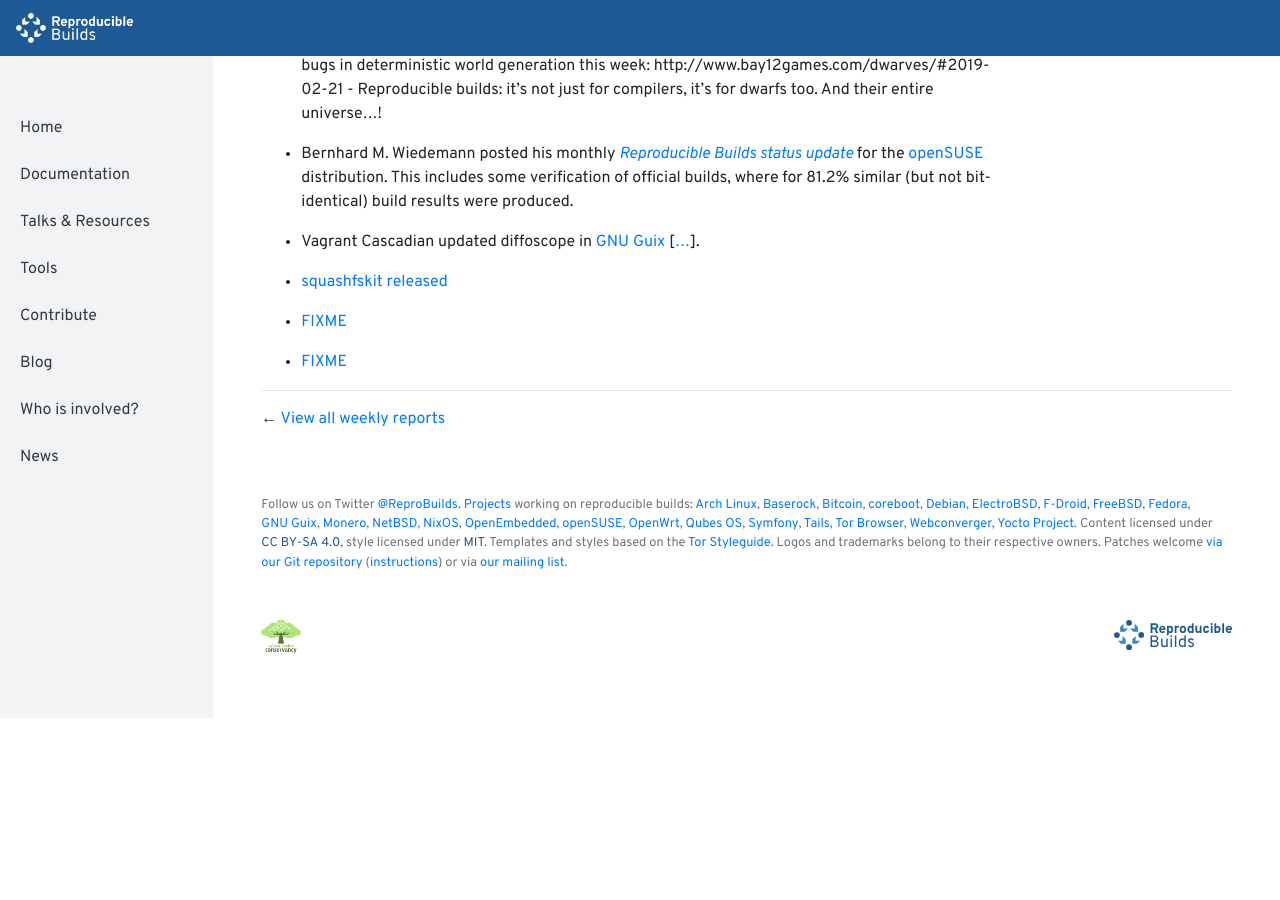
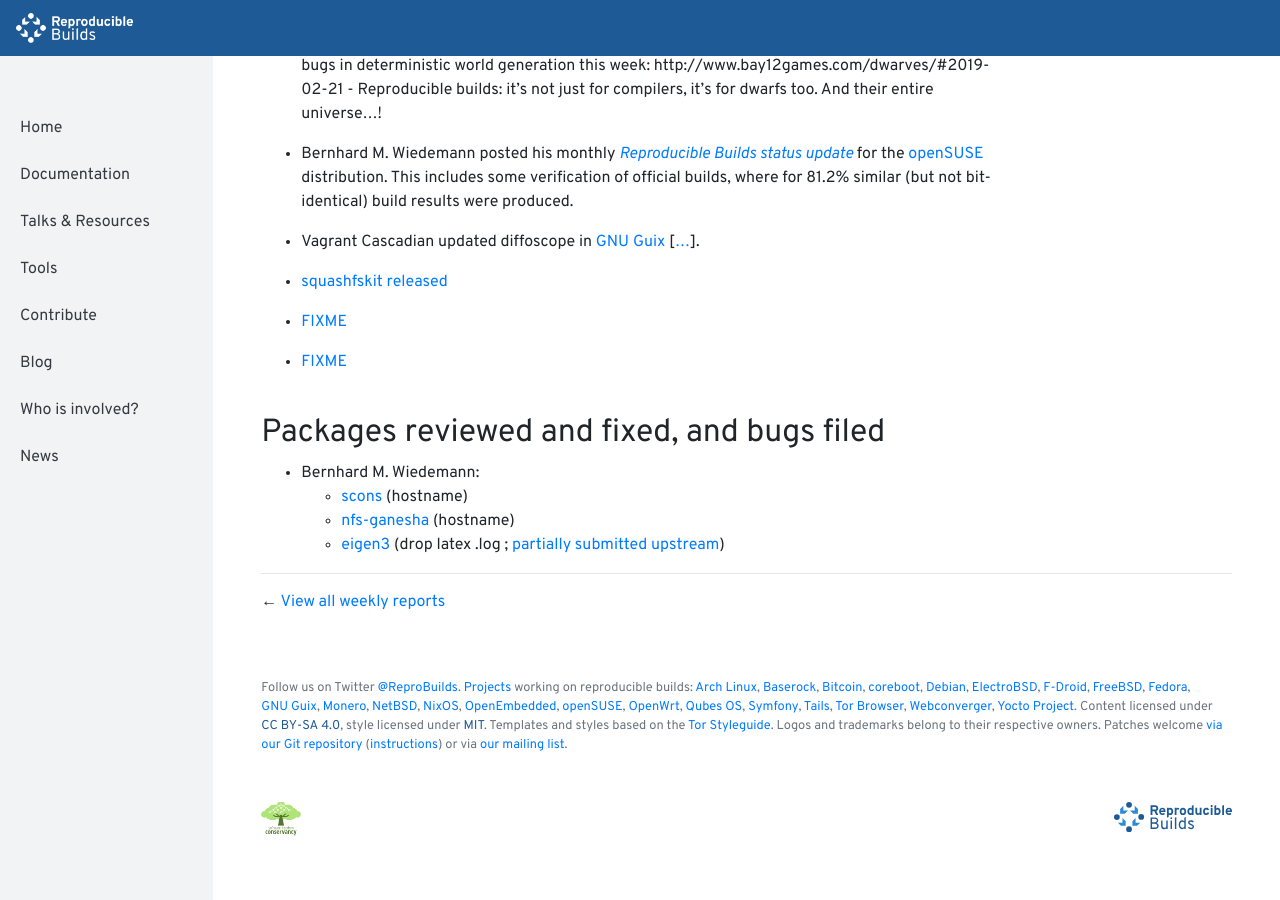
Before and after one commit to prototypefund/reproducible-website, a Jekyll site: the page built from _blog/posts/201.md, in a window 1280 px wide and 900 px high, scrolled down 357 px. Built offline with Jekyll 4.4.1, drawn with Linux system fonts in a browser that asks for light colours; before the commit the page ends 1075 px from its top, so only the background shows below that.

Commit message:
201: +3 patches

```diff
--- a/_blog/posts/201.md
+++ b/_blog/posts/201.md
@@ -19,3 +19,10 @@
 * [FIXME](https://github.com/sphinx-doc/sphinx/pull/6028#issuecomment-467885608)
 
 * [FIXME](https://diff.intrinsic.com/)
+
+## Packages reviewed and fixed, and bugs filed
+
+* Bernhard M. Wiedemann:
+    * [scons](https://github.com/SCons/scons/pull/3312) (hostname)
+    * [nfs-ganesha](https://build.opensuse.org/request/show/679666) (hostname)
+    * [eigen3](https://build.opensuse.org/request/show/679669) (drop latex .log ; [partially submitted upstream](https://bitbucket.org/eigen/eigen/pull-requests/598/do-not-keep-latex-logs/diff))
```
